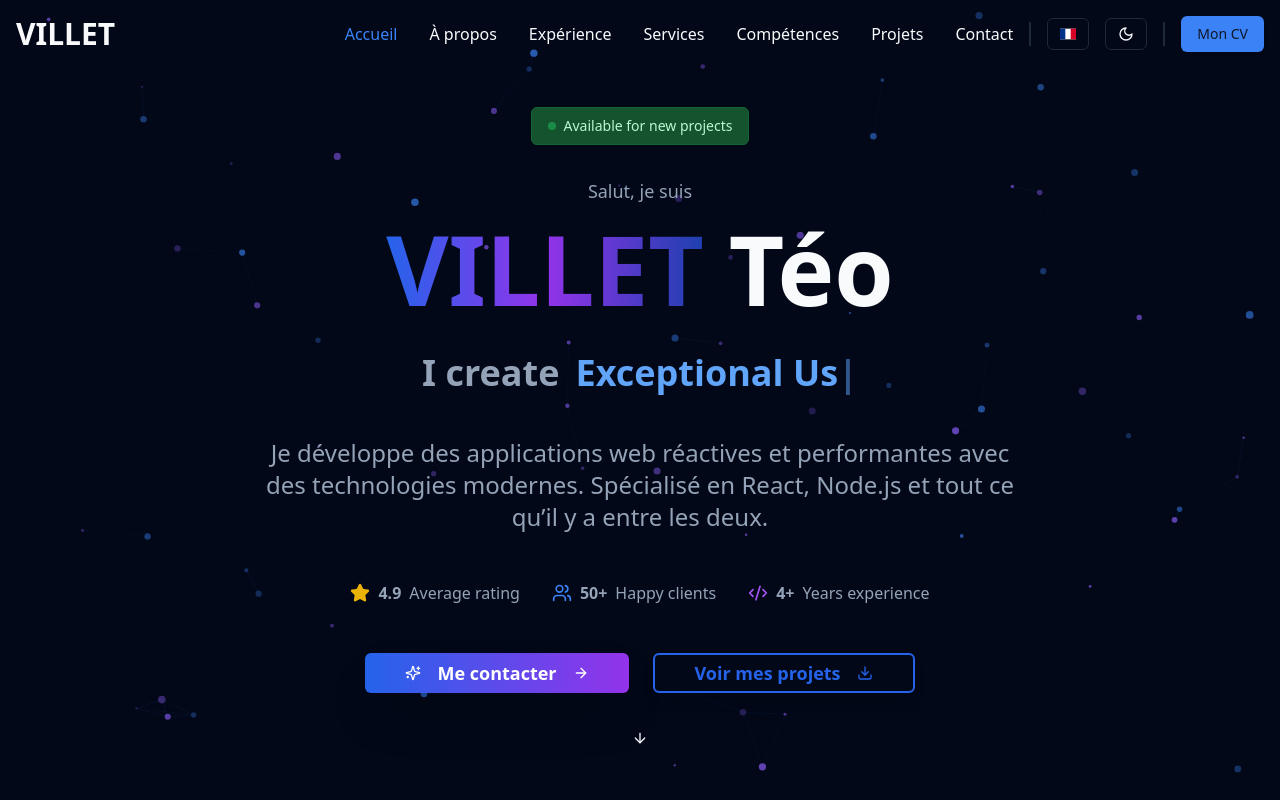
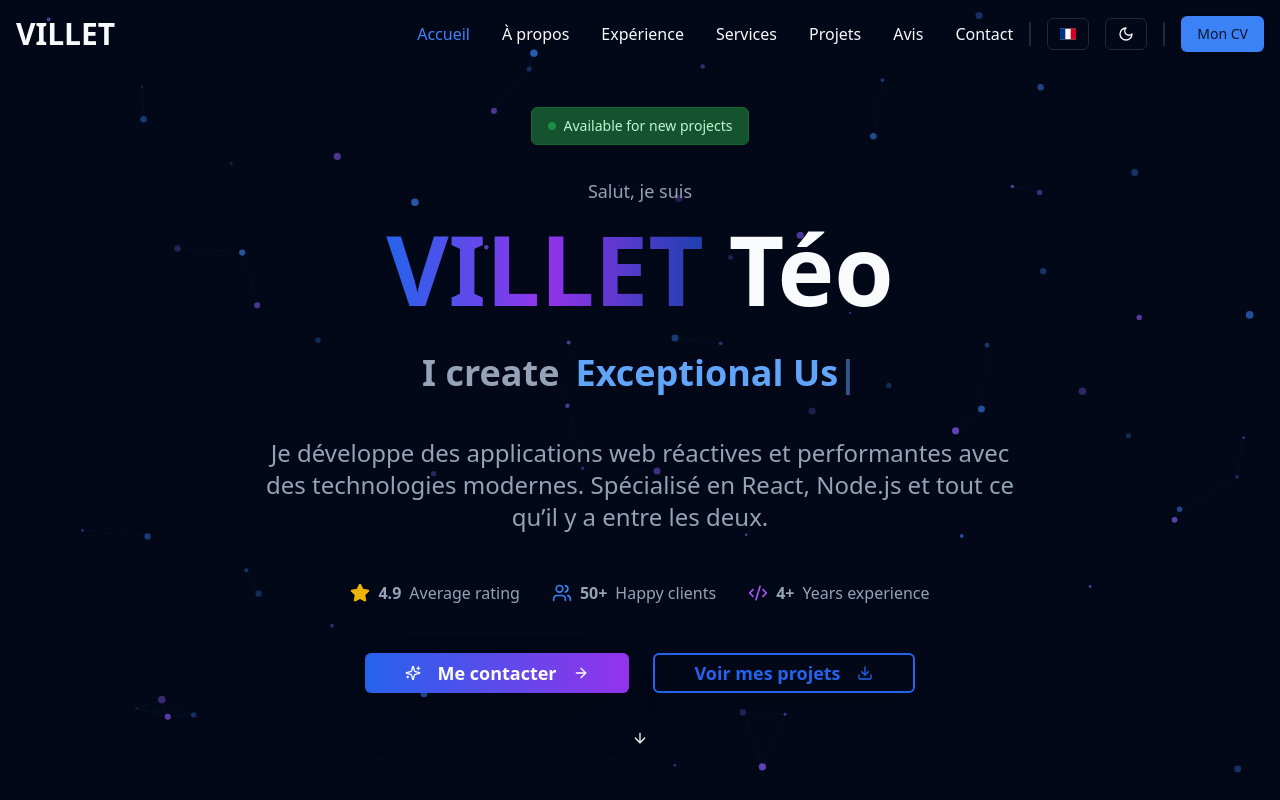
Before and after one commit to teovlt/portfolioFreelance, a React (Vite) app: page / in a window 1280 px wide. Shown: the top 800 px of the page. Built offline with nearby package versions, Linux system fonts and the light colour scheme.

Commit message:
Translate navbar & footer for reviews page

```diff
--- a/src/components/Footer.tsx
+++ b/src/components/Footer.tsx
@@ -15,8 +15,8 @@ export function Footer() {
     { label: t("footer.nav.about"), sectionId: "about-section" },
     { label: t("footer.nav.experiences"), sectionId: "experiences-section" },
     { label: t("footer.nav.services"), sectionId: "services-section" },
-    { label: t("footer.nav.skills"), sectionId: "skills-section" },
     { label: t("footer.nav.projects"), sectionId: "projects-section" },
+    { label: t("footer.nav.reviews"), sectionId: "reviews-section" },
     { label: t("footer.nav.contact"), sectionId: "contact-section" },
   ];
 
--- a/src/components/Navbar.tsx
+++ b/src/components/Navbar.tsx
@@ -3,7 +3,7 @@ import { ThemeChanger } from "./ThemeChanger";
 import { LanguageChanger } from "./LanguageChanger";
 import { useTranslation } from "react-i18next";
 import { Separator } from "./ui/separator";
-import { Briefcase, Code, FileText, House, Info, Mail, Menu, Palette, X } from "lucide-react";
+import { Briefcase, Code, FileText, House, Info, Mail, Menu, Palette, Star, X } from "lucide-react";
 import { useState, useEffect, useRef } from "react";
 import { cn } from "@/lib/utils";
 import { Button } from "./ui/button";
@@ -22,8 +22,8 @@ export const Navbar = () => {
     { id: "about-section", label: t("navbar.about"), icon: <Info className="w-4 h-4" /> },
     { id: "experiences-section", label: t("navbar.experiences"), icon: <Briefcase className="w-4 h-4" /> },
     { id: "services-section", label: t("navbar.services"), icon: <Palette className="w-4 h-4" /> },
-    { id: "skills-section", label: t("navbar.skills"), icon: <Code className="w-4 h-4" /> },
     { id: "projects-section", label: t("navbar.projects"), icon: <FileText className="w-4 h-4" /> },
+    { id: "reviews-section", label: t("navbar.reviews"), icon: <Star className="w-4 h-4" /> },
     { id: "contact-section", label: t("navbar.contact"), icon: <Mail className="w-4 h-4" /> },
   ];
 
--- a/src/locales/en.json
+++ b/src/locales/en.json
@@ -6,6 +6,7 @@
     "services": "Services",
     "contact": "Contact",
     "skills": "Skills",
+    "reviews": "Reviews",
     "experiences": "Experience",
     "resume": "Resume",
     "languageChanged": "Language changed successfully"
@@ -213,7 +214,8 @@
       "services": "Services",
       "skills": "Skills",
       "projects": "Projects",
-      "contact": "Contact"
+      "contact": "Contact",
+      "reviews": "Reviews"
     }
   }
 }
--- a/src/locales/fr.json
+++ b/src/locales/fr.json
@@ -7,6 +7,7 @@
     "contact": "Contact",
     "skills": "Compétences",
     "experiences": "Expérience",
+    "reviews": "Avis",
     "resume": "Mon CV",
     "languageChanged": "Langage changé avec succès"
   },
@@ -214,6 +215,7 @@
       "services": "Services",
       "skills": "Compétences",
       "projects": "Projets",
+      "reviews": "Avis",
       "contact": "Contact"
     }
   }
```
